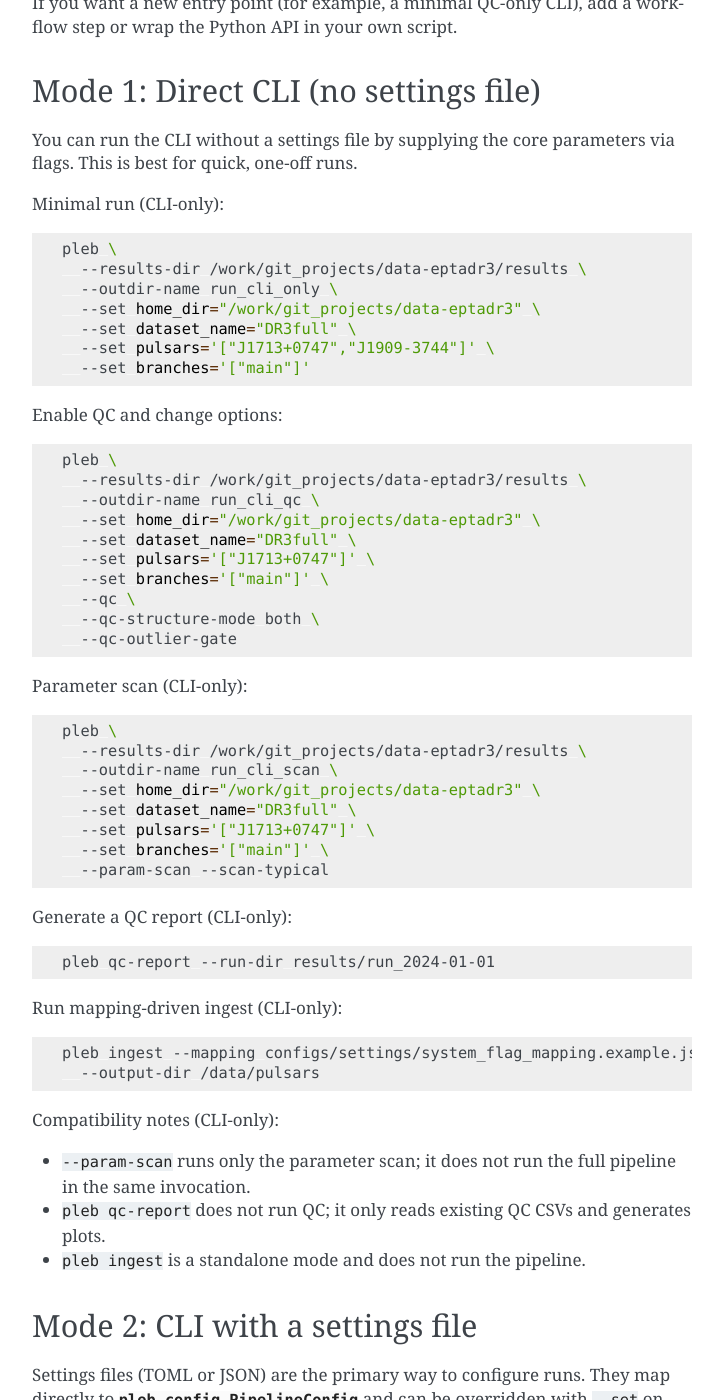
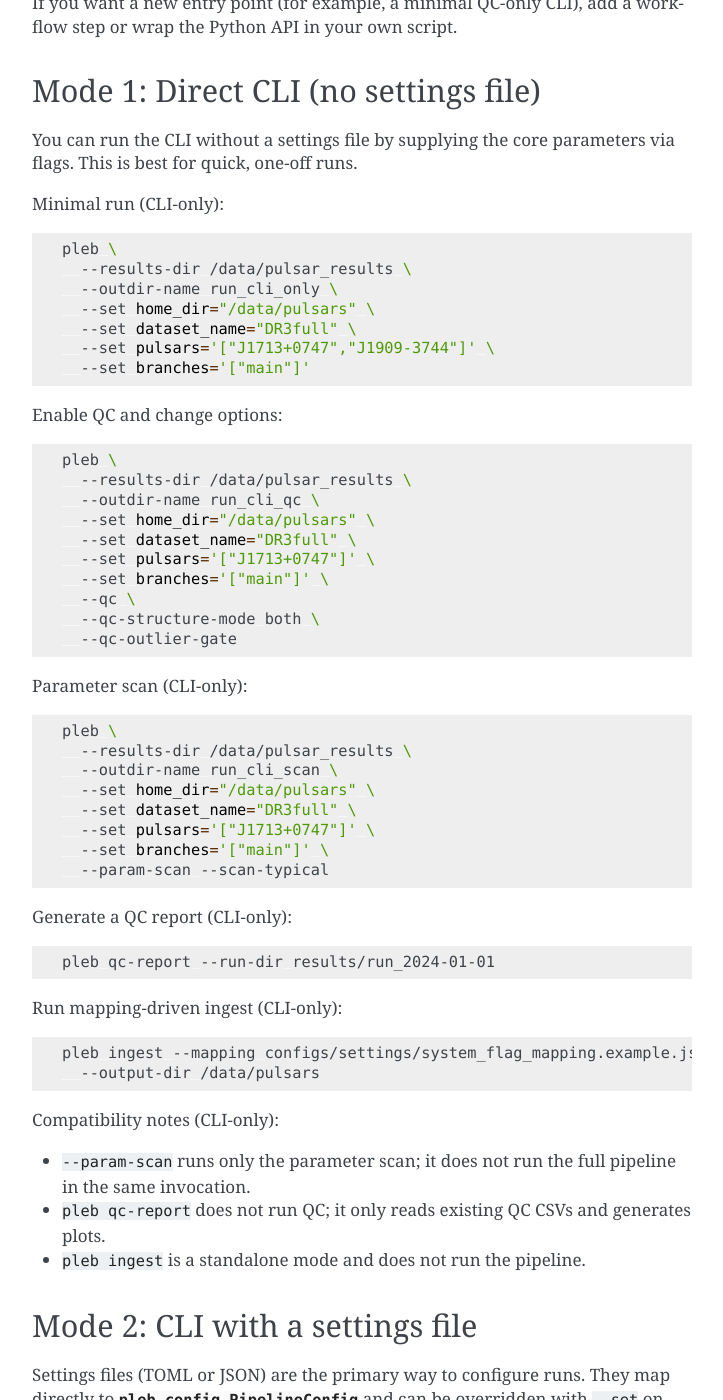
Before and after one commit to golamshaifullah/pleb, a Sphinx documentation site: the page built from docs/running_modes.rst, in a window 1280 px wide and 1400 px high, scrolled down 655 px. Shown: the whole window, without its empty margins (388-1111 px from the left). Built offline with Sphinx 7.4.7, drawn with Linux system fonts in a browser that asks for light colours; pages that are not in the unit, such as notebooks, are missing from menus; some of the changed text lies outside the part shown.

Commit message:
Cleaning up

```diff
--- a/docs/running_modes.rst
+++ b/docs/running_modes.rst
@@ -41,9 +41,9 @@ Minimal run (CLI-only):
 .. code-block:: bash
 
    pleb \
-     --results-dir /work/git_projects/data-eptadr3/results \
+     --results-dir /data/pulsar_results \
      --outdir-name run_cli_only \
-     --set home_dir="/work/git_projects/data-eptadr3" \
+     --set home_dir="/data/pulsars" \
      --set dataset_name="DR3full" \
      --set pulsars='["J1713+0747","J1909-3744"]' \
      --set branches='["main"]'
@@ -53,9 +53,9 @@ Enable QC and change options:
 .. code-block:: bash
 
    pleb \
-     --results-dir /work/git_projects/data-eptadr3/results \
+     --results-dir /data/pulsar_results \
      --outdir-name run_cli_qc \
-     --set home_dir="/work/git_projects/data-eptadr3" \
+     --set home_dir="/data/pulsars" \
      --set dataset_name="DR3full" \
      --set pulsars='["J1713+0747"]' \
      --set branches='["main"]' \
@@ -68,9 +68,9 @@ Parameter scan (CLI-only):
 .. code-block:: bash
 
    pleb \
-     --results-dir /work/git_projects/data-eptadr3/results \
+     --results-dir /data/pulsar_results \
      --outdir-name run_cli_scan \
-     --set home_dir="/work/git_projects/data-eptadr3" \
+     --set home_dir="/data/pulsars" \
      --set dataset_name="DR3full" \
      --set pulsars='["J1713+0747"]' \
      --set branches='["main"]' \
@@ -111,8 +111,8 @@ Typical settings file (minimal):
 
    # configs/settings/minimal.toml
    dataset_name = "DR3full"
-   home_dir = "/work/git_projects/data-eptadr3"
-   results_dir = "/work/git_projects/data-eptadr3/results"
+   home_dir = "/data/pulsars"
+   results_dir = "/data/pulsar_results"
    outdir_name = "run_minimal"
 
    pulsars = ["J1713+0747", "J1909-3744"]
@@ -128,8 +128,8 @@ Settings with QC and reporting:
 
    # configs/settings/qc.toml
    dataset_name = "DR3full"
-   home_dir = "/work/git_projects/data-eptadr3"
-   results_dir = "/work/git_projects/data-eptadr3/results"
+   home_dir = "/data/pulsars"
+   results_dir = "/data/pulsar_results"
    outdir_name = "run_qc"
 
    pulsars = ["J1713+0747"]
```
Also changed, not shown: 2 other files.
